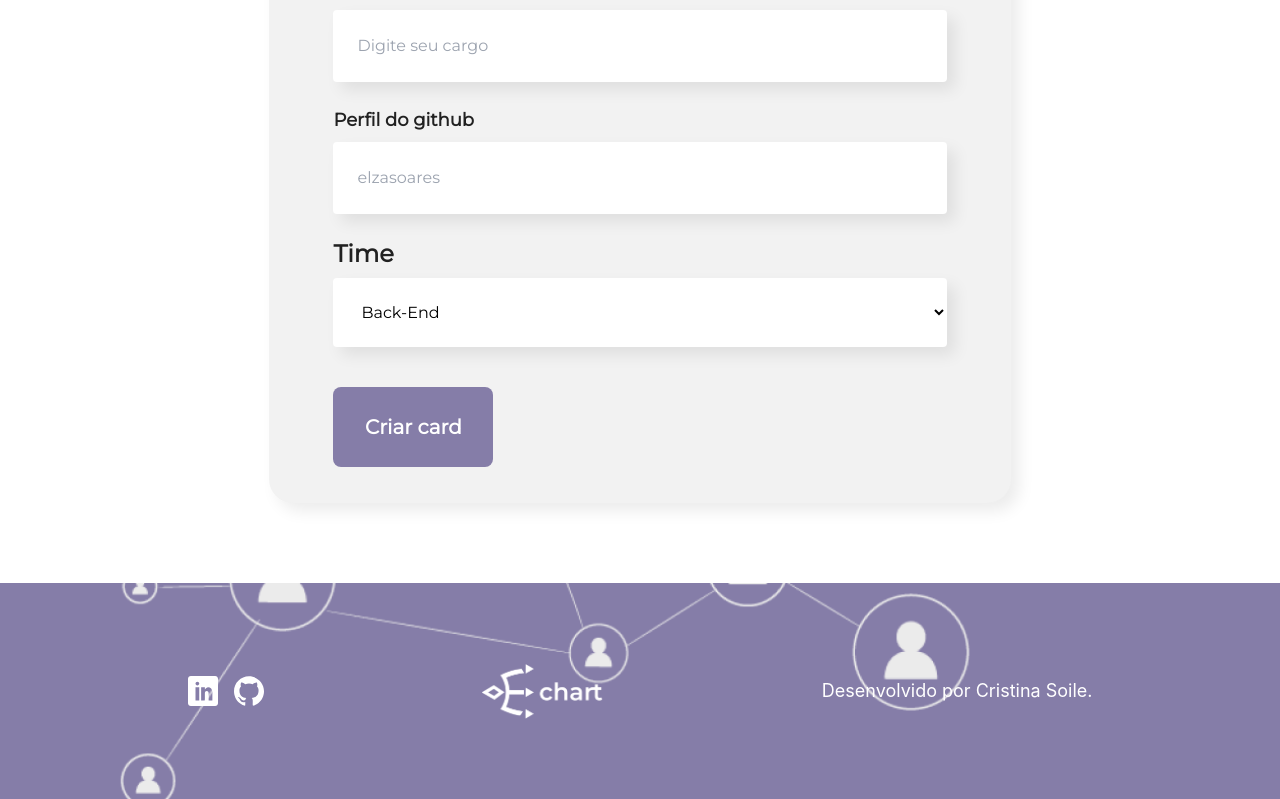
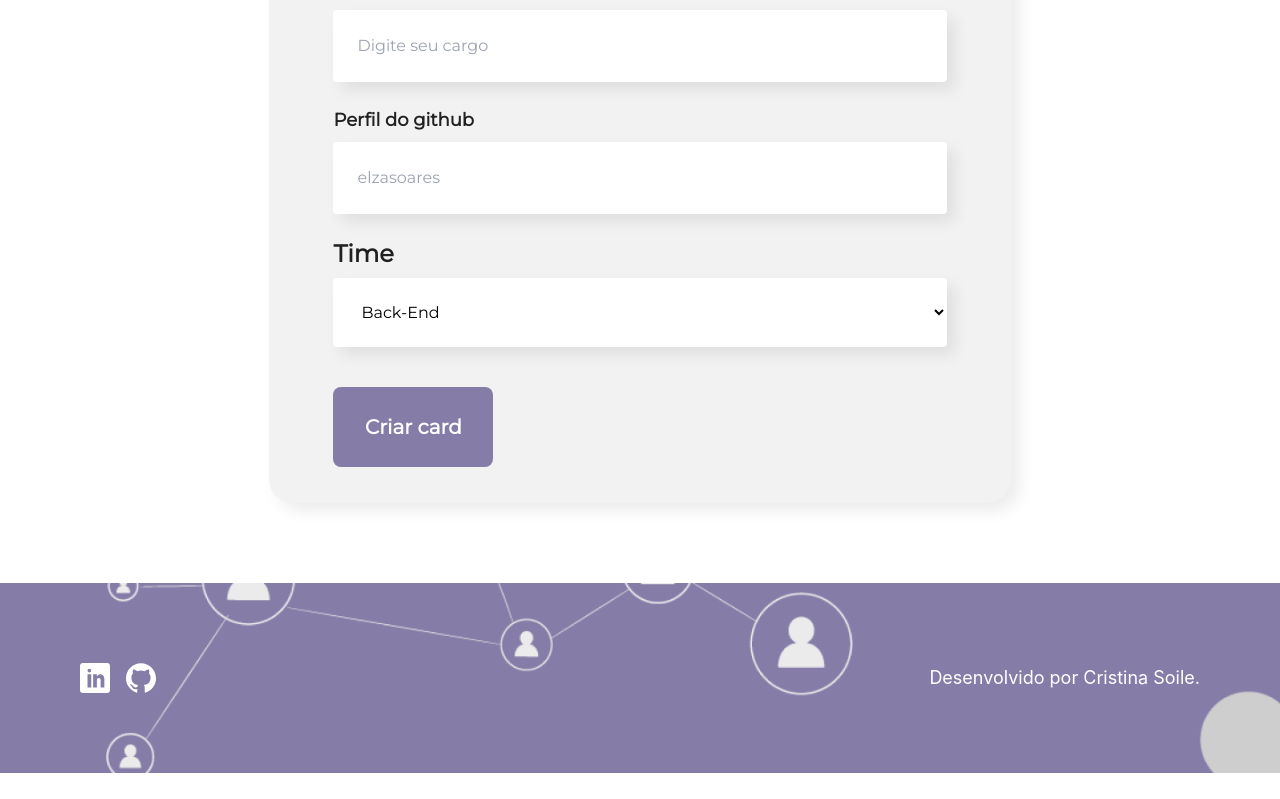
Before and after one commit to cristinasoile/chart, a React (Create React App) app: page / in a window 1280 px wide. Shown: the part 828-1627 px from the top of the page. After the commit the page ends 1601 px from the top, so only its background shows below. Built offline with nearby package versions, Linux system fonts and the light colour scheme; a web font is replaced by a local one.

Commit message:
fix:ajustando fontes

```diff
--- a/src/componentes/Colaborador.tsx/index.tsx
+++ b/src/componentes/Colaborador.tsx/index.tsx
@@ -13,15 +13,17 @@ function Colaborador({ nome, cargo, imagem, corDeFundo, excluir }: ColaboradorPr
   };
   return (
     <div className='w-[280px]'>
-      <div className='bg-backGround border rounded-t-xl h-[100px]' style={{ backgroundColor: corDeFundo }}>
+      <div className='bg-backGround border rounded-t-xl h-[100px] ' style={{ backgroundColor: corDeFundo }}>
         <div className='flex justify-end p-1'>
 
           <a data-tooltip-id="my-tooltip" data-tooltip-content="Excluir">
-            <button onClick={handleExcluir}> {<AiFillCloseCircle size={30} className='text-roxinho' />} </button>
+            <button onClick={handleExcluir}> {<AiFillCloseCircle size={30} className='text-roxinho hover:text-yellow-400' />} </button>
           </a>
           <Tooltip style={{ padding: "8px", borderRadius:'4px'  }} id="my-tooltip" />
         </div>
+        <a href={`https://github.com/${imagem}`} target='_blank'>
         <img className='w-[150px] border rounded-metade relative bottom-[25%] inline' src={`https://github.com/${imagem}.png`} alt={nome}></img>
+        </a>
       </div>
       <div className='bg-white shadow-sombra border rounded-b-xl pt-20 pb-10'>
         <h5 className='text-roxo text-lg font-bold mt-4'>{nome}</h5>
--- a/src/componentes/Rodape.tsx/index.tsx
+++ b/src/componentes/Rodape.tsx/index.tsx
@@ -3,7 +3,7 @@ import { ImLinkedin, ImGithub } from "react-icons/im";
 function Rodape() {
   return (
     <footer className="flex flex-col md:flex-col md:justify-evenly bg-rodape bg-cover p-4 md:p-20 ">
-      <div className="flex w-full md:w-auto justify-around items-center">
+      <div className="flex w-full md:w-auto justify-between items-center">
         <div className="flex gap-x-4">
           <a href="https://www.linkedin.com/in/deborah-cristina-desenvolvedoraweb/" target="_blank">
             <ImLinkedin size={30} color="white" />
@@ -12,9 +12,9 @@ function Rodape() {
             <ImGithub size={30} color="white" />
           </a>
         </div>
-        <div className="sm:w-32 md:block w-20">
-          <img src="/imagens/minhas_imagens/logo_chartinho+B.png" alt="logo" />
-        </div>
+        {/* <div className="sm:w-32 md:block w-20">
+          <img src="/imagens/minhas_imagens/logo_chartinho+B.png" alt="logo"/>
+        </div> */}
         <div className="text-xs md:text-lg">
           <p className="text-white">Desenvolvido por Cristina Soile.</p>
         </div>
```
